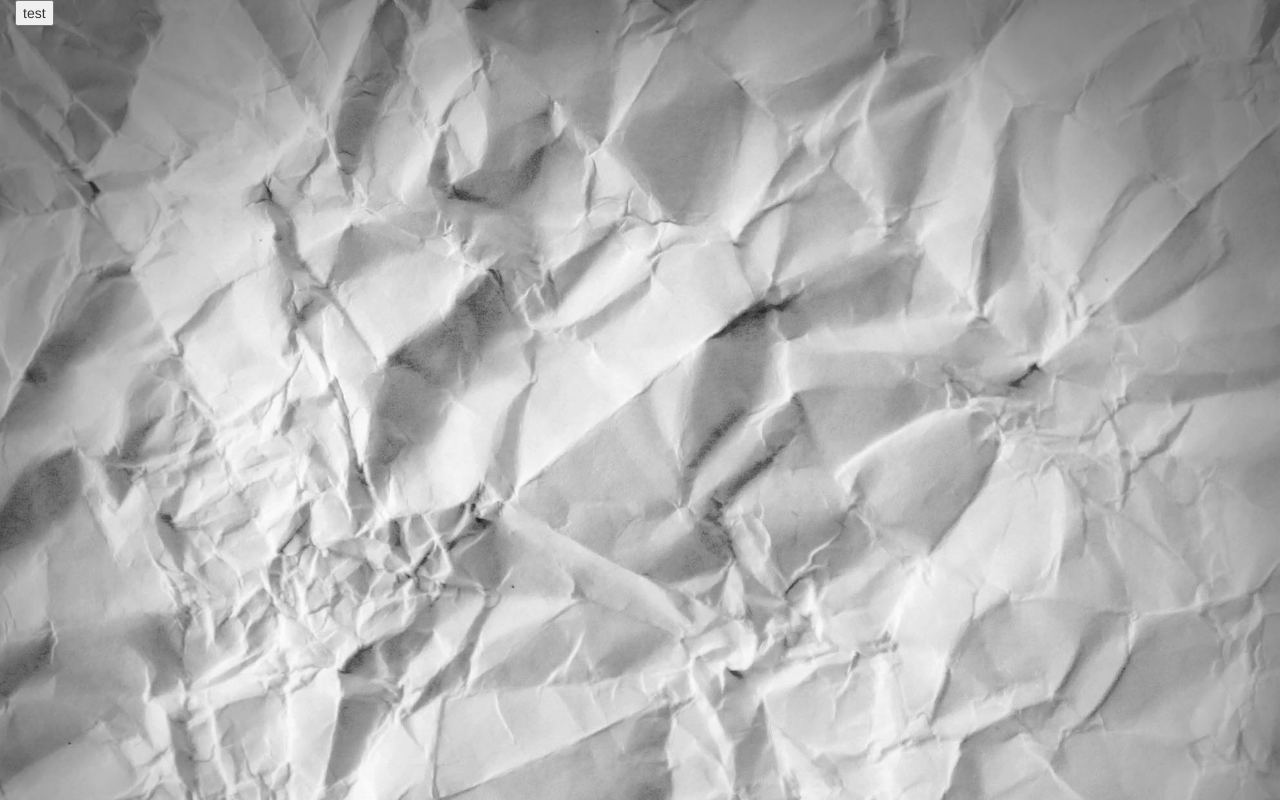
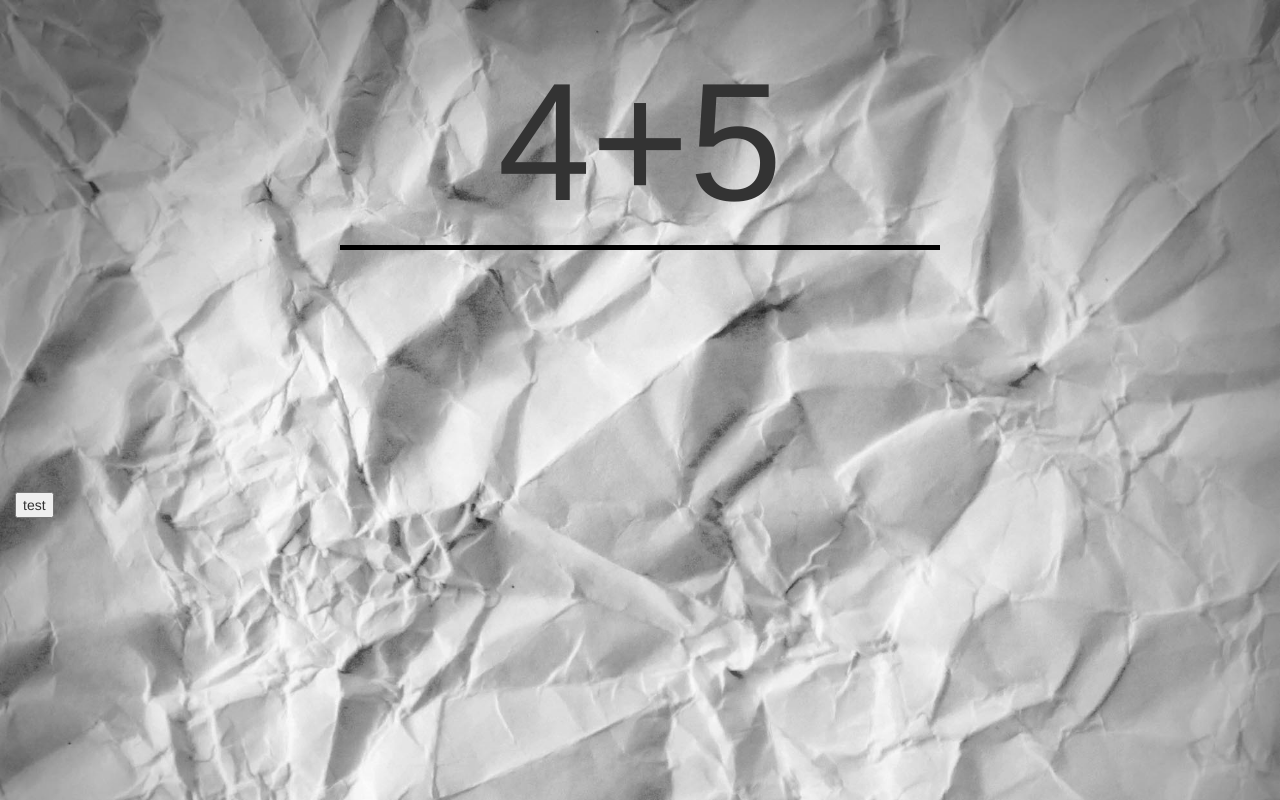
Before and after one commit to doug-dryburgh/Mad-Minute, a plain HTML site: page index.html in a window 1280 px wide. Drawn offline with nearby package versions, Linux system fonts and the light colour scheme.

Commit message:
improved layout

```diff
--- a/css/style.css
+++ b/css/style.css
@@ -28,6 +28,21 @@ body {
     justify-content: space-around;
 }
 
+#game {
+    display: flex;
+    flex-direction: column;
+    justify-content: space-around;
+    width: 600px;
+    margin-top: 40px;
+    margin-left: auto;
+    margin-right: auto;
+}
+
+#game > div {
+    display: flex;
+    justify-content: center;
+}
+
 #score {
     display: none;
     #display: flex;
@@ -39,3 +54,22 @@ body {
     margin-left: auto;
     margin-right: auto;
 }
+
+#rule {
+    width 400px;
+    height: 5px;
+    background-color: black;
+}
+
+input {
+    background-color: rgba(0, 0, 0, 0);
+    width: 200px;
+    font-size: 12em;
+    text-align: center;
+    border: none;
+    #border-bottom: 5px solid black;
+}
+
+h4 {
+    font-size: 12em;
+}
--- a/index.html
+++ b/index.html
@@ -23,7 +23,17 @@
                 <h3>?!</h3> </div>
         </div>
         <!--Game area-->
-        <div id="game"> </div>
+        <div id="game">
+            <div>
+                <h4 id="firstNum">4</h4>
+                <h4 id="operatorNum">+</h4>
+                <h4 id="secondNum">5</h4>
+            </div>
+                        <div id="rule"></div>
+
+            <div>
+                <input type="text"> </div>
+        </div>
         <!--Score screen-->
         <div id="score">
             <h1>Well done!</h1>
```
